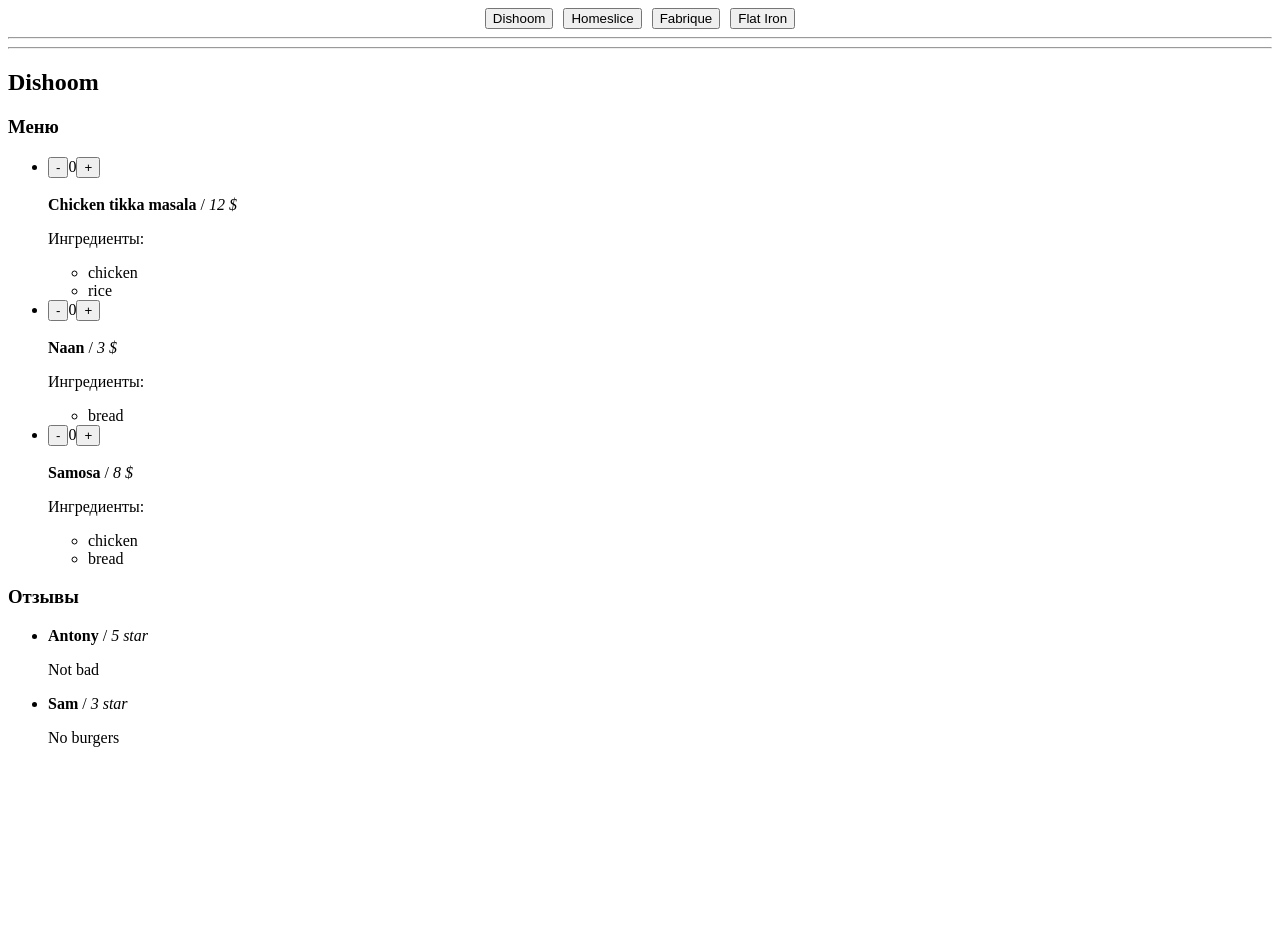
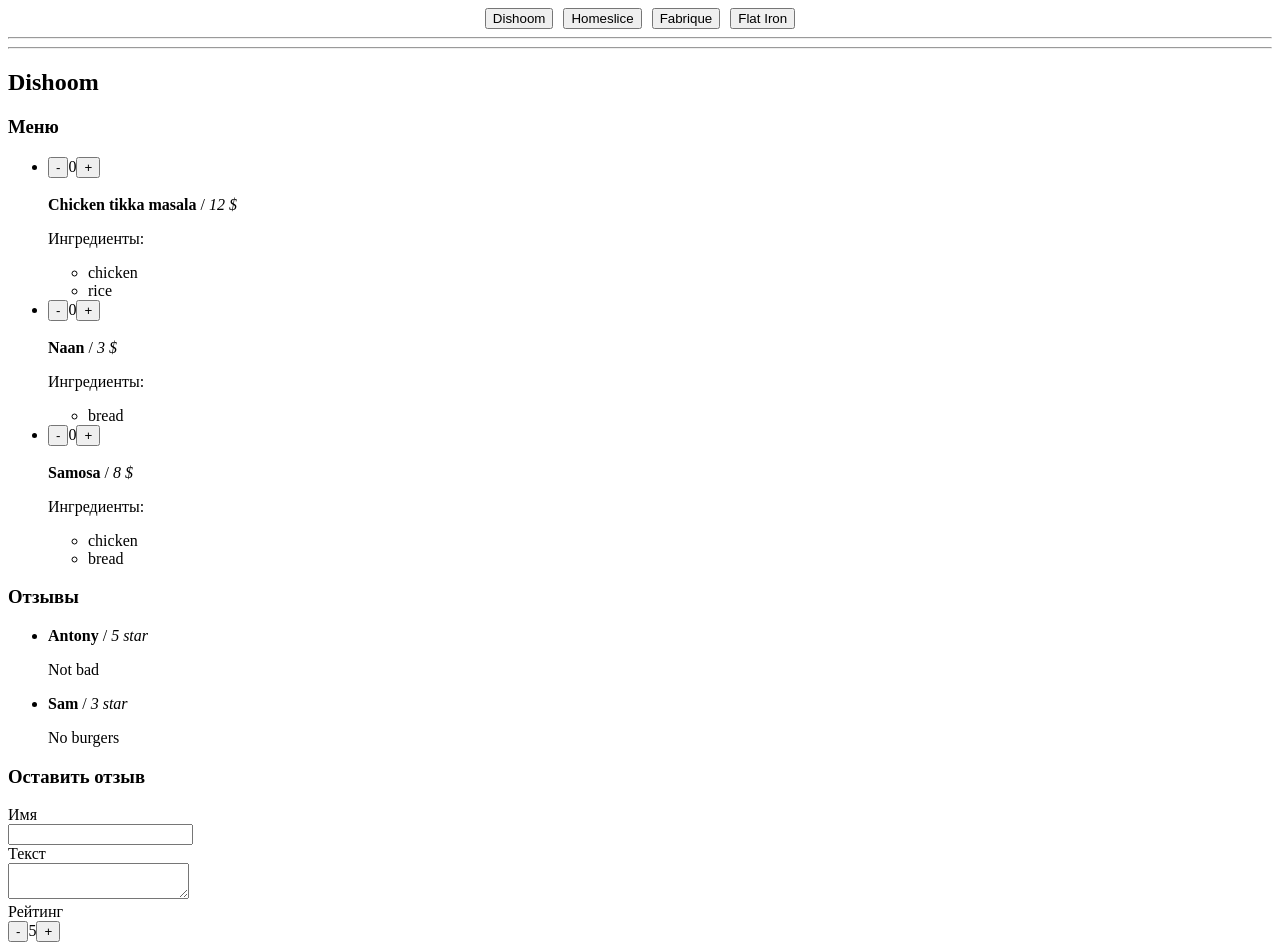
Before and after one commit to ZirIlias/react-restaurant, a React (Vite) app: page / in a window 1280 px wide. Both pictures are taken after a click on the button "Dishoom". Before the commit the page ends 800 px from the top, so only its background shows below. Built offline with nearby package versions, Linux system fonts and the light colour scheme.

Commit message:
create review form

```diff
--- a/src/components/dish/Dish.jsx
+++ b/src/components/dish/Dish.jsx
@@ -1,4 +1,8 @@
-const Dish = ( {dish: {name, price, ingredients}} ) => {
+const Dish = ( {dish} ) => {
+    if (!dish)
+        return;
+
+    const {name, price, ingredients} = dish ?? {};
     return <>
         <strong>{ name }</strong> / <i>{price} $</i>
         <p>Ингредиенты:</p>
--- a/src/components/restaurant/Restaurant.jsx
+++ b/src/components/restaurant/Restaurant.jsx
@@ -1,11 +1,13 @@
 import Menu from "../menu/Menu";
+import ReviewForm from "../reviewForm/ReviewForm";
 import Reviews from "../reviews/Reviews";
 
 const Restaurant = ( { restaurant: {name, menu, reviews} } ) => {
 	return <div>
        <h2>{ name }</h2>
        <Menu menu={menu}/>
-	   <Reviews reviews={reviews}/>
+       <Reviews reviews={reviews}/>
+       <ReviewForm/>
      </div>
 }
 
--- /dev/null
+++ b/src/components/reviewForm/ReviewForm.jsx
@@ -0,0 +1,48 @@
+import { useReducer } from "react";
+import Counter from "../../ui/counter/Counter";
+
+const DEFAULT_FORM_VALUE = {
+    name: '',
+    text: '',
+    rating: 5,
+}
+
+const reducer = (state, action) => {
+    switch(action.type) {
+        case "setName":
+            return {...state, name: action.payload};
+        case "setText":
+            return {...state, text: action.payload};
+        case "setRating":
+            return {...state, rating: action.payload}
+        default:
+            return state;
+    }
+}
+
+const ReviewForm = ()=> {
+    const [formValue, dispatch] = useReducer(reducer, DEFAULT_FORM_VALUE);
+
+    return <div>
+        <h3>Оставить отзыв</h3>
+        <form onSubmit={(e)=>e.preventDefault()}>
+            <div>
+                <label htmlFor="name">Имя</label>
+                <br/>
+                <input name="name" id="name" type="text" value={formValue.name} onChange={(e) => dispatch({type: "setName", payload: e.target.value})}/>
+            </div>
+            <div>
+                <label htmlFor="text">Текст</label>
+                <br/>
+                <textarea name="text" id="text" value={formValue.text} onChange={(e) => dispatch({type: "setText", payload: e.target.value})}/>
+            </div>
+            <div>
+                <label htmlFor="name">Рейтинг </label>
+                <br/>
+                <Counter value={formValue.rating} onChange={(count) => dispatch({type:"setRating", payload: count})} step={0.5} minValue={1}/>
+            </div>
+        </form>
+    </div>
+}
+
+export default ReviewForm;
--- a/src/ui/counter/Counter.jsx
+++ b/src/ui/counter/Counter.jsx
@@ -1,13 +1,13 @@
 import Button from "../button/Button";
 
-const Counter = ( {onChange, value, minValue, maxValue } ) => {
+const Counter = ( {onChange, value, minValue, maxValue, step} ) => {
     function increment() {
-        const res = (value < maxValue) ? ++value :
+        const res = (value < maxValue) ? value+step :
         value;
         onChange(res);
     }
     function decrement() {
-        const res = (value > minValue) ? --value :
+        const res = (value > minValue) ? value-step :
         value;
         onChange(res);
     }
@@ -18,6 +18,6 @@
         <Button onClick={increment}>+</Button>
     </div>
 }
-Counter.defaultProps = {minValue: 0, maxValue: 5, value: 0};
+Counter.defaultProps = {minValue: 0, maxValue: 5, value: 0, step: 1};
 
 export default Counter;
```
